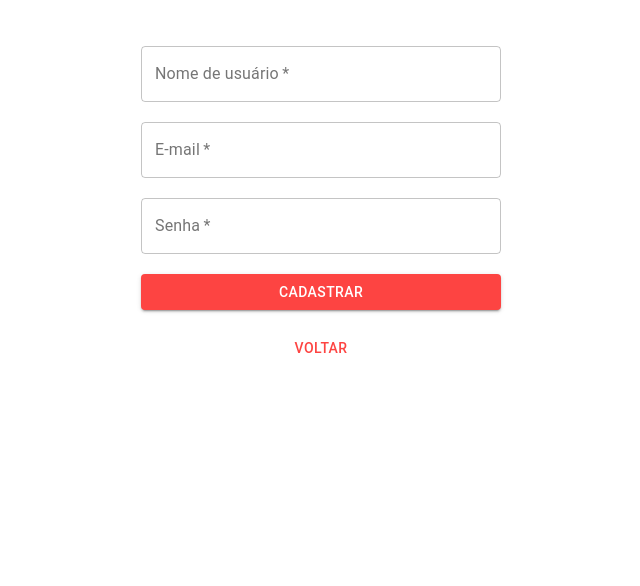
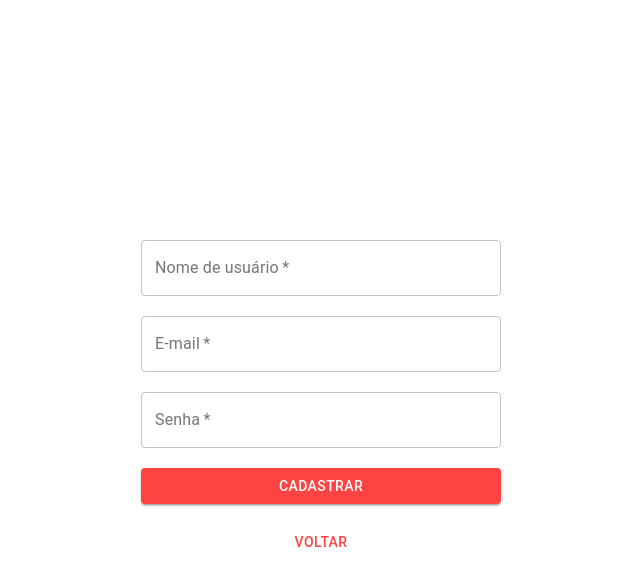
Before and after one commit to future4code/Aline-Vignoli, a React (Create React App) app in the folder semana12/labeddit/: page /signup in a window 1280 px wide. Shown: the top 586 px of the page, without its empty margins (319-959 px from the left). Built offline with nearby package versions, Linux system fonts and the light colour scheme.

Commit message:
estilização final

```diff
--- a/semana12/labeddit/src/App.js
+++ b/semana12/labeddit/src/App.js
@@ -7,7 +7,7 @@ import styled from 'styled-components';
 const App = () => {
 
   const Container = styled.div`
-    padding-top: 2%;
+    /* padding-top: 2%; */
   `
 
   return (
--- a/semana12/labeddit/src/components/PostComponents/CommentCard/CommentCard.js
+++ b/semana12/labeddit/src/components/PostComponents/CommentCard/CommentCard.js
@@ -8,8 +8,17 @@ import { voteComment } from '../../../services/post';
 import { StyledCommentCard } from '../PostCard/styles';
 import { getFirstLetters, checkUserVote } from '../../../util/functions';
 import CustomCardHeader from '../PostCard/CustomCardHeader';
+import { makeStyles } from '@material-ui/core/styles';
+import { secondaryLight } from '../../../constants/colors';
+
+const useStyles = makeStyles(() => ({
+  card: {
+    backgroundColor: secondaryLight
+  }
+}));
 
 const CommentCard = (props) => {
+  const classes = useStyles();
   const { firstWordFirstLetter, secondWordFirstLetter } = getFirstLetters(props.comment.username)
 
   const handleVote = (isUpVote) => {
@@ -18,7 +27,7 @@ const CommentCard = (props) => {
   }
 
   return (
-    <StyledCommentCard>
+    <StyledCommentCard className={classes.card}>
       <CustomCardHeader
         firstLetter={firstWordFirstLetter}
         secondLetter={secondWordFirstLetter}
--- a/semana12/labeddit/src/components/PostComponents/PostCard/PostCard.js
+++ b/semana12/labeddit/src/components/PostComponents/PostCard/PostCard.js
@@ -6,7 +6,6 @@ import CardActions from '@material-ui/core/CardActions';
 import Collapse from '@material-ui/core/Collapse';
 import IconButton from '@material-ui/core/IconButton';
 import Typography from '@material-ui/core/Typography';
-import { red } from '@material-ui/core/colors';
 import ExpandMoreIcon from '@material-ui/icons/ExpandMore';
 import ArrowUpwardIcon from '@material-ui/icons/ArrowUpward';
 import ArrowDownwardIcon from '@material-ui/icons/ArrowDownward';
--- a/semana12/labeddit/src/components/PostComponents/PostCard/styles.js
+++ b/semana12/labeddit/src/components/PostComponents/PostCard/styles.js
@@ -1,20 +1,5 @@
 import styled from 'styled-components';
 import Card from '@material-ui/core/Card';
-
-export const CardContainer = styled.div`
-    * {
-        box-sizing: border-box;
-        margin: 0;
-        padding: 0;
-    }
-
-    background-color: #CDCDCD;
-    display: flex;
-    flex-direction: column;
-    width: 60%;
-    padding: 20px;
-    border-radius: 10px;
-`
 
 export const StyledPostCard = styled(Card)`
     width: 50vw;
--- a/semana12/labeddit/src/constants/colors.js
+++ b/semana12/labeddit/src/constants/colors.js
@@ -1,3 +1,5 @@
 export const primaryColor = '#FD4442'
 
 export const secondaryColor = '#9393FF'
+
+export const secondaryLight = "rgba(196, 187, 255, 0.1)"
--- a/semana12/labeddit/src/global/global-styles.js
+++ b/semana12/labeddit/src/global/global-styles.js
@@ -1,13 +1,24 @@
 import styled from 'styled-components';
 import { TextField } from '@material-ui/core';
+import { primaryColor } from '../constants/colors';
+
+export const MainContainer = styled.div`
+    box-sizing: border-box;
+    margin: 0;
+    padding: 0;
+    display: flex;
+    flex-direction: column;
+    justify-content: center;
+    align-items: center;
+    height: 100vh;
+`
 
 export const FlexBox = styled.div`
-    margin-top: ${props => props.postPage ? "60px" : "0"};
+    margin-top: ${props => props.postPage ? "100px" : "40px"};
     display: flex;
     flex-direction: column;
     align-items: center;
     gap: 20px;
-    padding: 20px;
 `
 
 export const FlexForm = styled.form`
@@ -21,3 +32,11 @@ export const FlexForm = styled.form`
 export const TextFieldCommentForm = styled(TextField)`
     flex-grow: 1;
 `
+
+export const Img = styled.img`
+    width: 40vw;
+`
+
+export const ErrorMessage = styled.h3`
+    color: ${primaryColor};
+`
--- a/semana12/labeddit/src/screens/ErrorPage/ErrorPage.js
+++ b/semana12/labeddit/src/screens/ErrorPage/ErrorPage.js
@@ -1,8 +1,13 @@
 import React from 'react';
+import { MainContainer, Img, ErrorMessage } from '../../global/global-styles';
+import errorRobot from '../../assets/error-robot.png';
 
 const ErrorPage = () => {
     return (
-        <div>Erro 404 - Página não encontrada</div>
+        <MainContainer>
+            <ErrorMessage>404 - Ops! Página não encontrada :(</ErrorMessage>
+            <Img src={errorRobot} alt="página não encontrada"/>
+        </MainContainer>
     )
 }
 
--- a/semana12/labeddit/src/screens/LoginPage/LoginPage.js
+++ b/semana12/labeddit/src/screens/LoginPage/LoginPage.js
@@ -1,15 +1,15 @@
 import React from 'react';
 import LoginForm from '../../components/LoginForm/LoginForm';
-import { FlexBox } from '../../global/global-styles';
+import { MainContainer } from '../../global/global-styles';
 import { useRedirectUser } from '../../hooks/useRedirectUser';
 
 const LoginPage = () => {
     useRedirectUser()
 
     return (
-        <FlexBox>
+        <MainContainer>
             <LoginForm/>
-        </FlexBox>
+        </MainContainer>
     )
 }
 
--- a/semana12/labeddit/src/screens/PostPage/PostPage.js
+++ b/semana12/labeddit/src/screens/PostPage/PostPage.js
@@ -3,7 +3,7 @@ import { useParams } from 'react-router-dom';
 import { useRequestData } from '../../hooks/useRequestData';
 import { BASE_URL } from '../../constants/requestConfig';
 import PostCard from '../../components/PostComponents/PostCard/PostCard';
-import { FlexBox } from '../../global/global-styles';
+import { FlexBox, MainContainer } from '../../global/global-styles';
 import CircularProgress from '@material-ui/core/CircularProgress';
 import MainAppBar from '../../components/MainAppBar/MainAppBar';
 
--- a/semana12/labeddit/src/screens/SignUpPage/SignUpPage.js
+++ b/semana12/labeddit/src/screens/SignUpPage/SignUpPage.js
@@ -1,12 +1,12 @@
 import React from 'react';
 import SignUpForm from '../../components/SignUpForm/SignUpForm';
-import { FlexBox } from '../../global/global-styles';
+import { MainContainer } from '../../global/global-styles';
 
 const SignUpPage = () => {
     return (
-        <FlexBox>
+        <MainContainer>
             <SignUpForm />
-        </FlexBox>
+        </MainContainer>
     )
 }
 
```
Also changed, not shown: semana12/labeddit/src/assets/error-robot.png (added).
